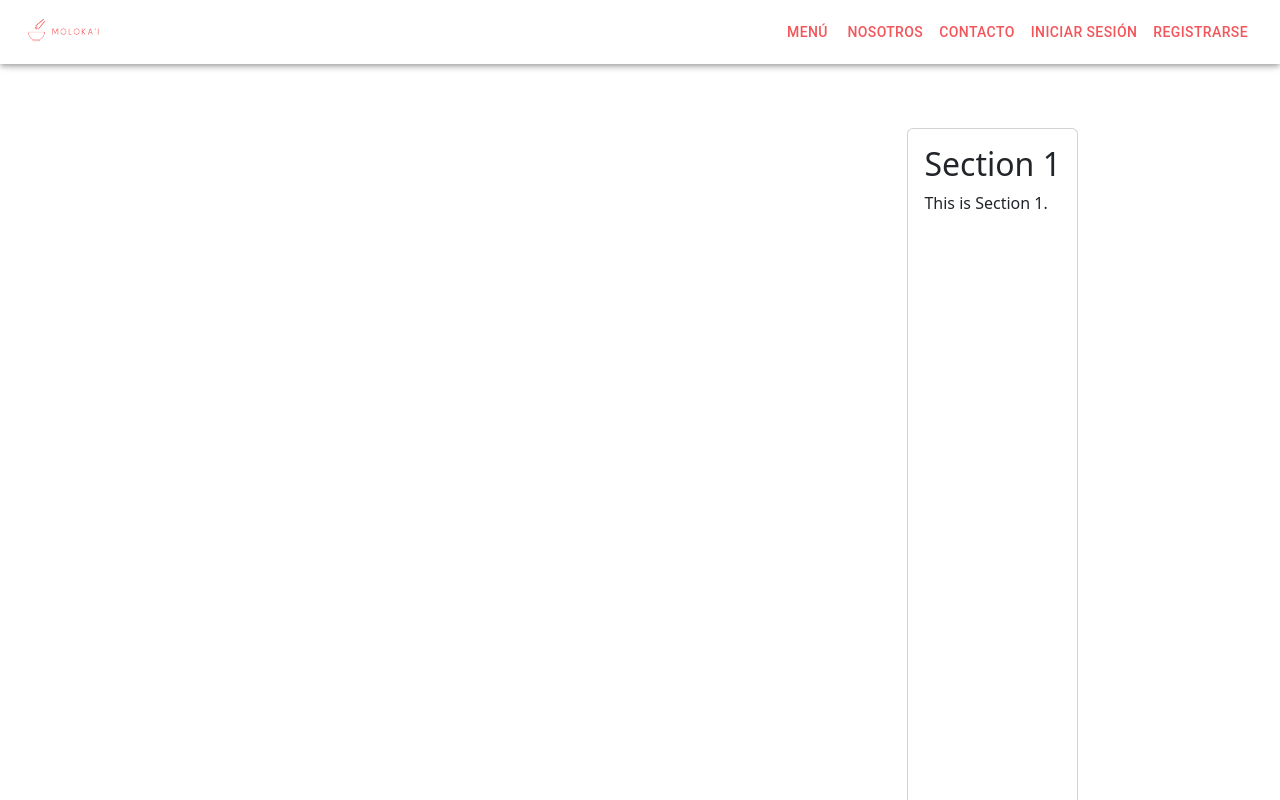
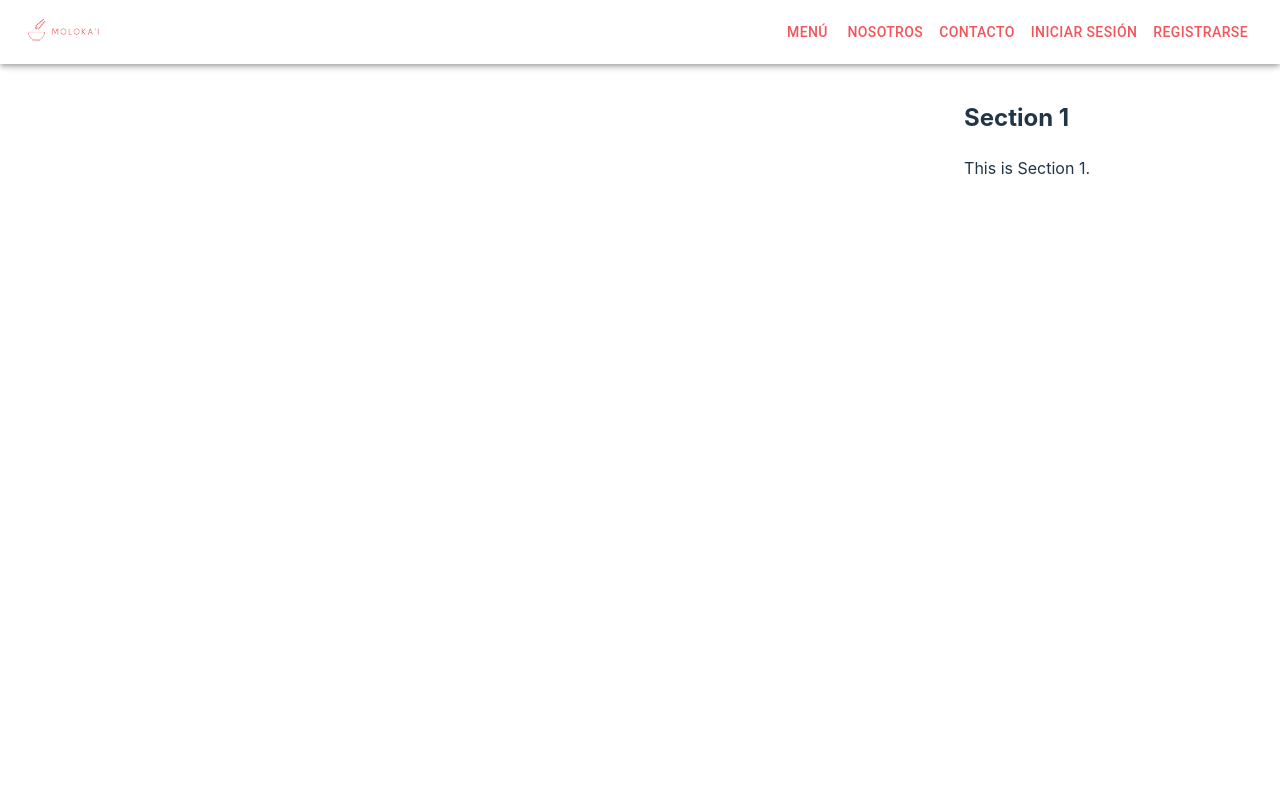
Before and after one commit to iManchai/sis-info-project, a React (Vite) app: page / in a window 1280 px wide. Shown: the top 800 px of the page. Built offline with nearby package versions, Linux system fonts and the light colour scheme.

Commit message:
Corrección de error en la migración

```diff
--- a/package.json
+++ b/package.json
@@ -16,7 +16,6 @@
     "@mui/material": "^5.15.20",
     "@mui/styled-engine-sc": "^6.0.0-alpha.18",
     "@react-oauth/google": "^0.12.1",
-    "bootstrap": "^5.3.3",
     "react": "^18.2.0",
     "react-dom": "^18.2.0",
     "react-router-dom": "^6.23.1",
--- a/src/App.jsx
+++ b/src/App.jsx
@@ -3,11 +3,10 @@ import Navbar from './components/Navbar';
 import Menu from './components/Menu';
 import Nosotros from './components/Nosotros';
 import Contacto from './components/Contacto';
-import IniciarSesion from './components/IniciarSesion';
 import Registrarse from './components/Registrarse';
 import Section1 from './components/Section1';
 import Section2 from './components/Section2';
-import LoginForm from './components/LoginForm/LoginForm'; // Importar LoginForm
+import LoginForm from './components/LoginForm/LoginForm';
 import './App.css';
 
 const App = () => {
--- a/src/components/Navbar.jsx
+++ b/src/components/Navbar.jsx
@@ -9,9 +9,9 @@ import molokaiLogo from '../assets/molokaiLogo.png';
 const Navbar = ({ setSection }) => {
   return (
     <AppBar position="fixed" sx={{ backgroundColor: '#ffffff', color: '#f2565b' }}>
-      <Toolbar sx={{ minHeight: '56px' }}> {/* Ajusta la altura aquí */}
+      <Toolbar sx={{ minHeight: '56px' }}> {}
         <IconButton edge="start" color="inherit" aria-label="menu" onClick={() => setSection('home')}>
-          <img src={molokaiLogo} alt="Logo" style={{ height: '40px', width: 'auto' }} /> {/* Ajusta la altura del logo */}
+          <img src={molokaiLogo} alt="Logo" style={{ height: '40px', width: 'auto' }} /> {}
         </IconButton>
         <Typography variant="h6" component="div" sx={{ flexGrow: 1, color: '#f2565b' }}>
           {}
--- a/src/main.jsx
+++ b/src/main.jsx
@@ -1,12 +1,10 @@
-import 'bootstrap/dist/css/bootstrap.min.css';
-import React from 'react'
-import ReactDOM from 'react-dom/client'
-import App from './App.jsx'
-import './index.css'
-
+import React from 'react';
+import ReactDOM from 'react-dom/client';
+import App from './App.jsx';
+import './index.css';
 
 ReactDOM.createRoot(document.getElementById('root')).render(
   <React.StrictMode>
-    <App></App>
-  </React.StrictMode>,
-)
+    <App />
+  </React.StrictMode>
+);
```
Also changed, not shown: 1 other file (tests, documents, lock files or other folders).
